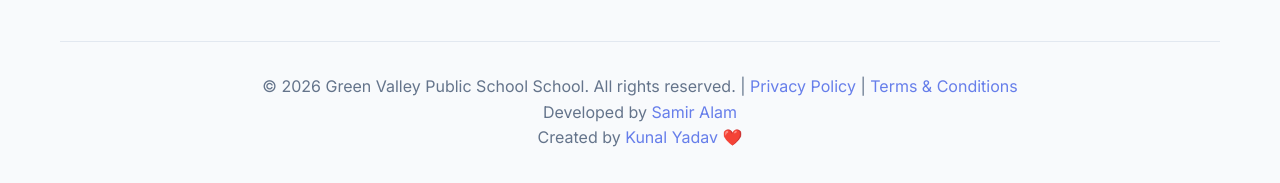
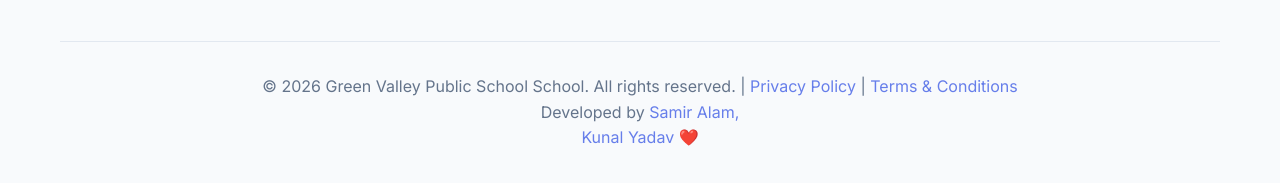
Before and after one commit to Imsamiralam007/Kunal-s-School, a plain HTML site: page index.html in a window 1280 px wide. Shown: the part 5733-5916 px from the top of the page. Drawn offline with Linux system fonts and the light colour scheme.

Commit message:
Update index.html

```diff
--- a/index.html
+++ b/index.html
@@ -475,12 +475,8 @@ School, Dhemwa Road, Rounahi,Sohawal, Ayodhya(224182), Uttar Pradesh, India</spa
  School. All rights reserved. |
             <a href="#">Privacy Policy</a> | <a href="#">Terms & Conditions</a>
           </p>
-          <p>Developed by <a href="https://www.linkedin.com/in/samiralamnep/" target="_blank">Samir Alam</a></p>
-          <p>
-             Created by
-
-            <a href="https://www.linkedin.com/in/kunal-yadav-775204397/" target="_blank"
-              >Kunal Yadav ❤️</a
+          <p>Developed by <a href="https://www.linkedin.com/in/samiralamnep/" target="_blank">Samir Alam, </a></p>
+          <p><a href="https://www.linkedin.com/in/kunal-yadav-775204397/" target="_blank">Kunal Yadav ❤️</a
             >
           </p>
         </div>
```
